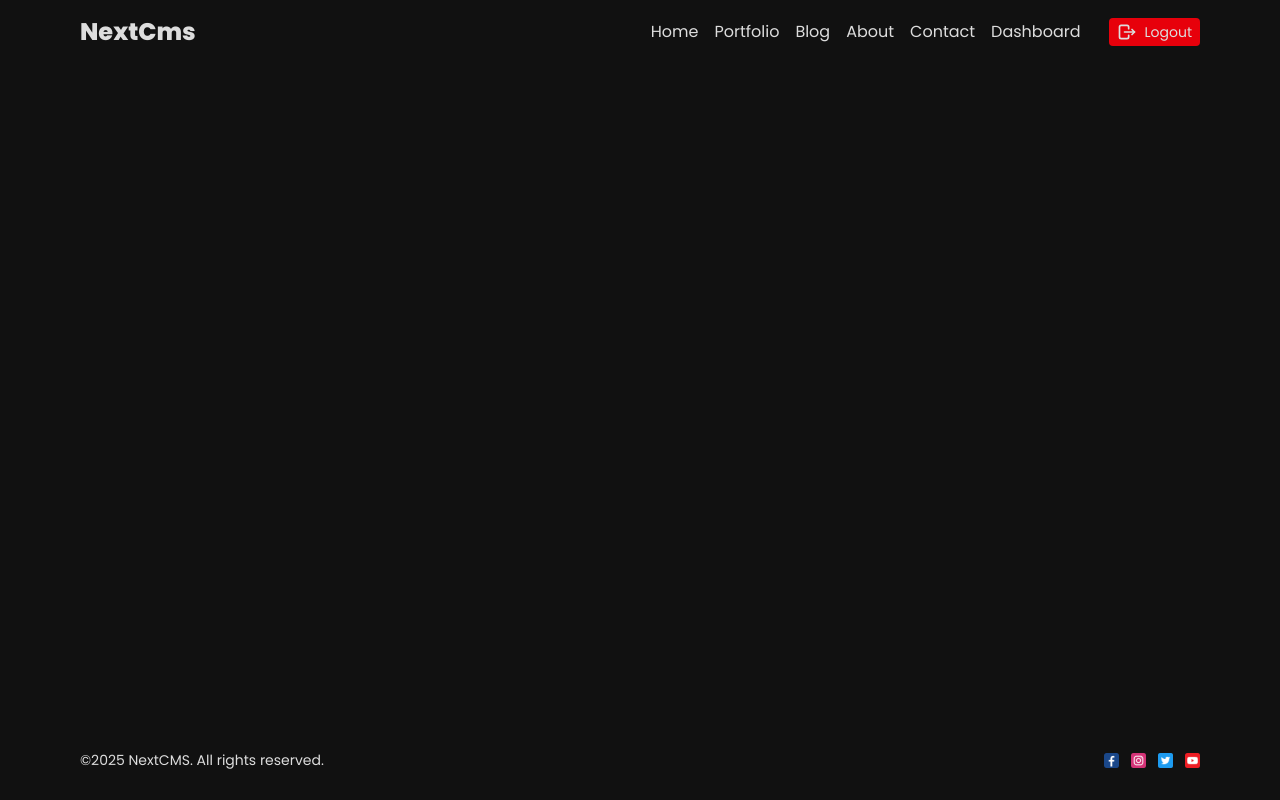
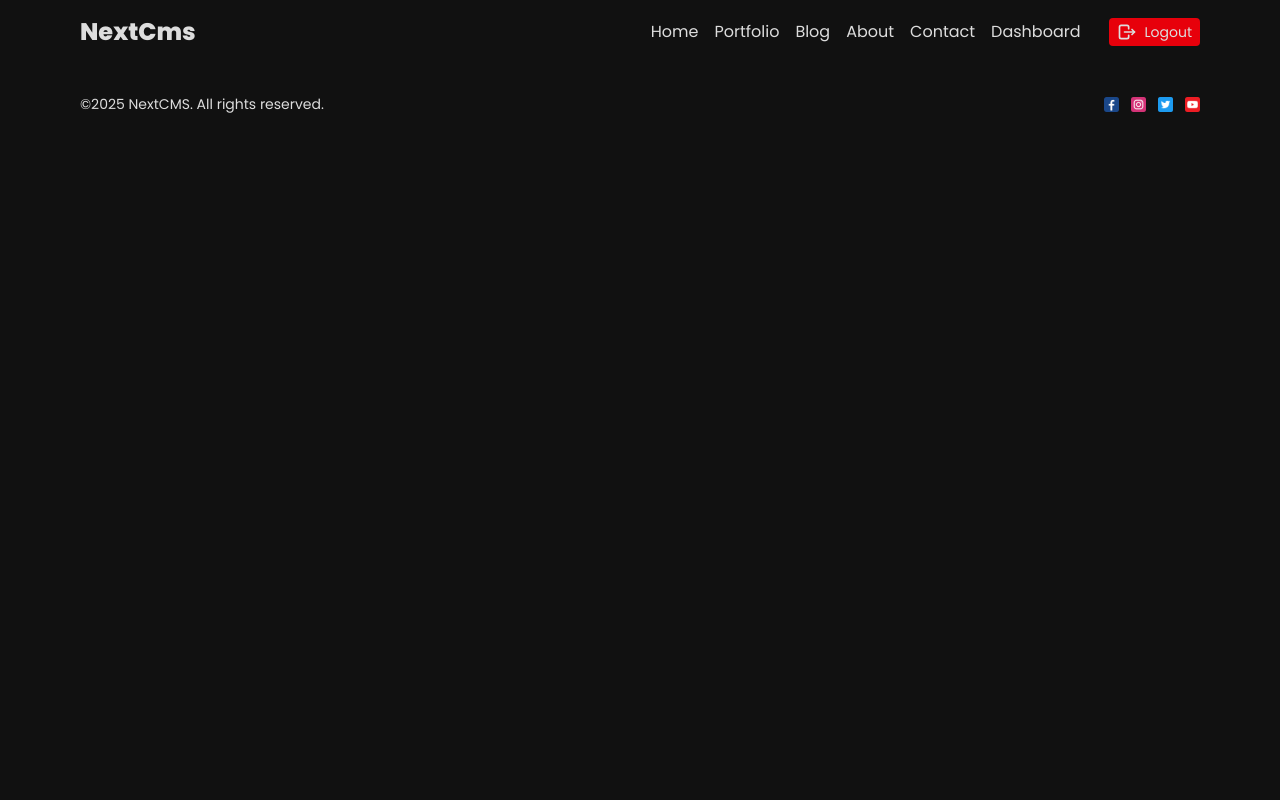
Before and after one commit to harsh-devjs/next-cms, a Next.js app: page / in a window 1280 px wide. Built offline with nearby package versions, Linux system fonts and the light colour scheme.

Commit message:
fix layout.js

```diff
--- a/src/app/layout.js
+++ b/src/app/layout.js
@@ -4,7 +4,7 @@
 import Footer from "@/components/Footer";
 
 const poppins = Poppins({
-  weight: ['400', '500', '600', '700', '800', '900'],
+  weight: ['200', '300', '400', '500', '600', '700', '800', '900'],
   subsets: ["latin"],
 
 });
@@ -18,7 +18,7 @@
   return (
     <html lang="en">
       <body className={`${poppins.className} antialiased bg-[#111] text-[#ddd]`}>
-        <div className="max-w-7xl min-h-screen flex flex-col justify-between mx-auto px-4 sm:px-6 md:px-8 lg:px-12 xl:px-20">
+        <div className="max-w-7xl flex flex-col mx-auto px-4 sm:px-6 md:px-8 lg:px-12 xl:px-20">
           <Navbar />
           {children}
           <Footer />
```
